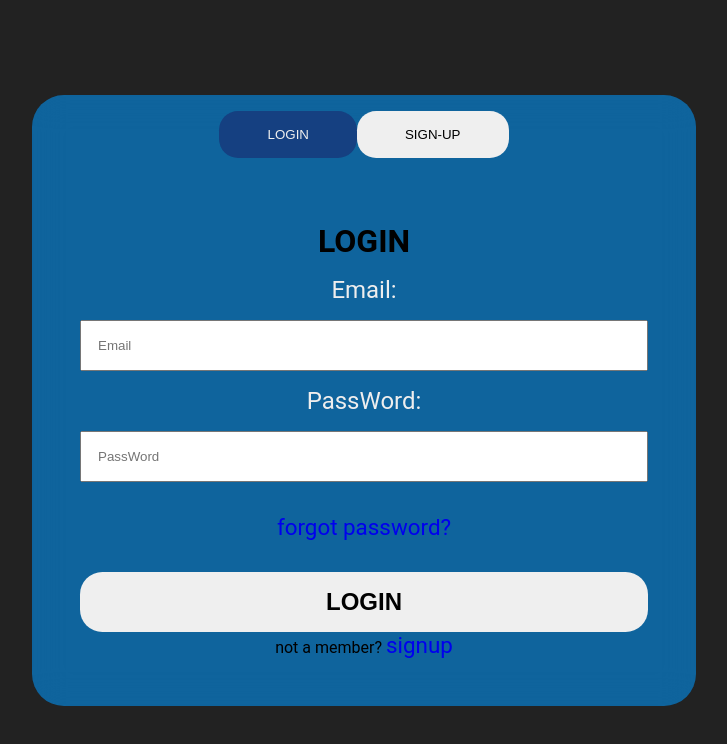
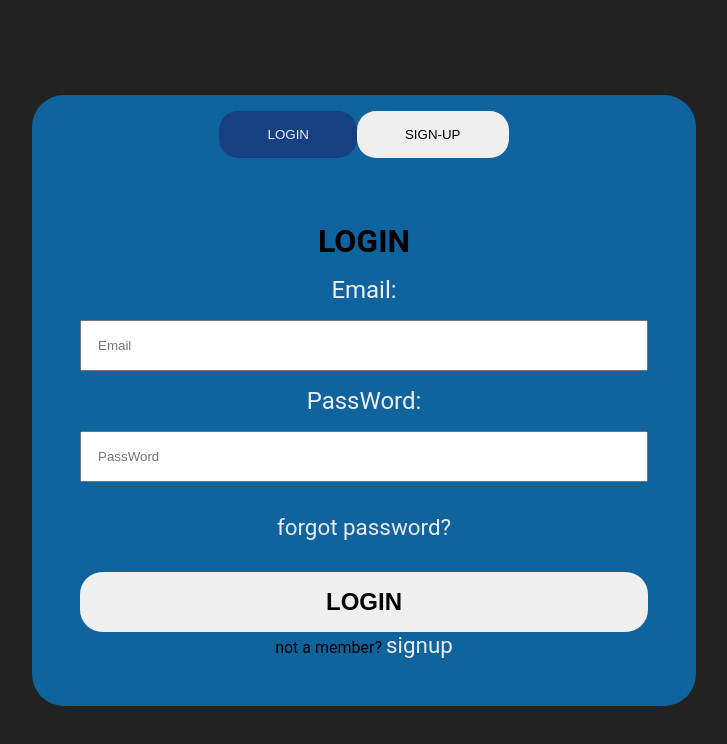
Before and after one commit to Franklin-pro/portfolio, a plain HTML site: page signup.html in a window 1280 px wide. Shown: the whole page, without its empty margins (276-1003 px from the left). Drawn offline with Linux system fonts and the light colour scheme.

Commit message:
signupc@
git commit -msignupc@

```diff
--- a/style.css
+++ b/style.css
@@ -1108,6 +1108,7 @@ label{
 .for{
  text-decoration: none;
   font-size: 1.4rem;
+  color: #ebebeb;
 }
 .der{
   border: none;
```
